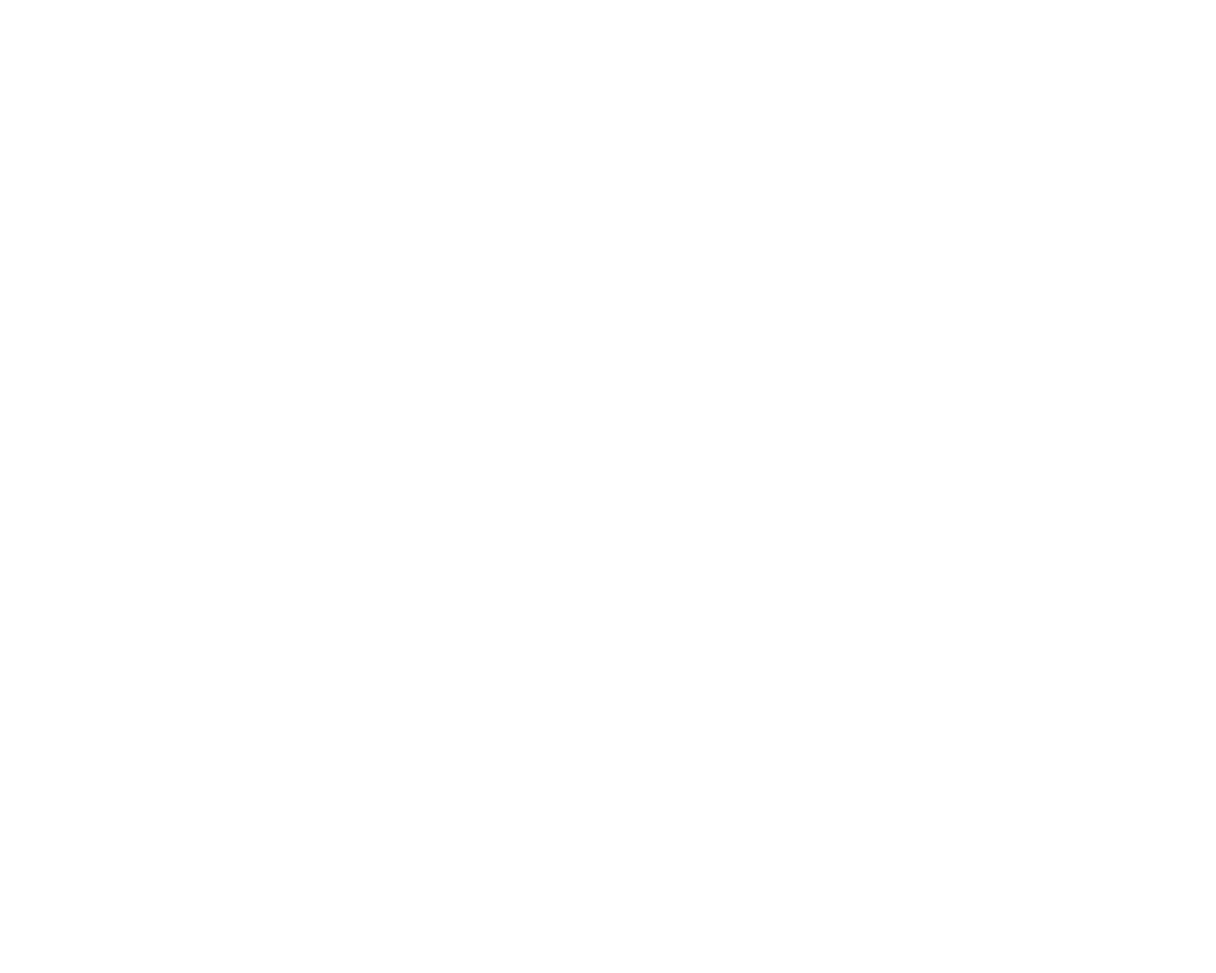
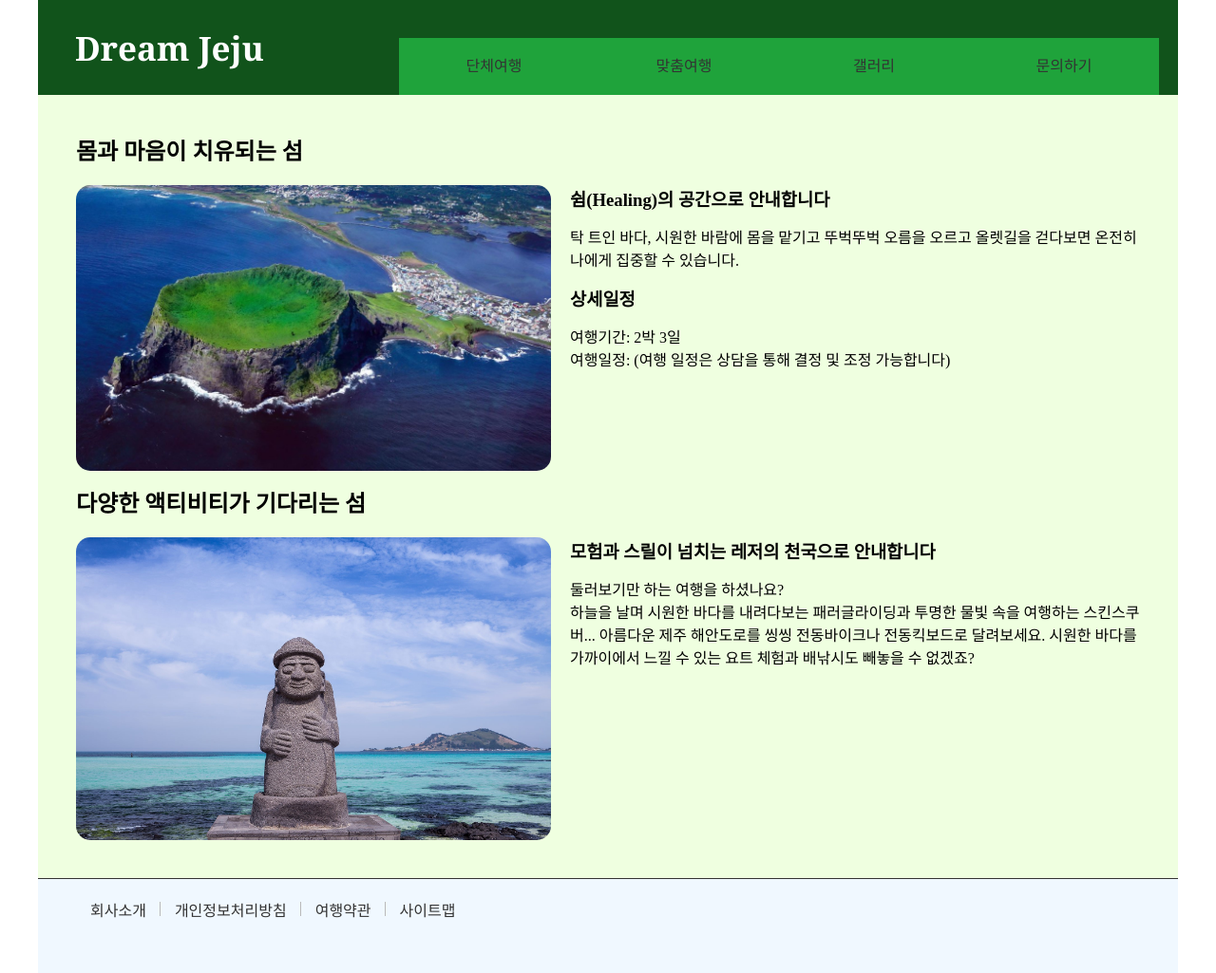
Before and after one commit to 13inuo0/dreamjeju, a plain HTML site: page index.html in a window 1280 px wide. Shown: the whole page at 95% size. Before the commit the page ends 800 px from the top, so only its background shows below. Drawn offline with Linux system fonts and the light colour scheme.

Commit message:
제주 관광설명 페이지 만들기

```diff
--- a/css/main.css
+++ b/css/main.css
@@ -1,6 +1,145 @@
 @charset "utf-8";
-*{
-    margin: 0;
-    padding: 0;
-    box-sizing: border-box;
+* {
+  margin: 0;
+  padding: 0;
+  box-sizing: border-box;
 }
+ul,
+li {
+  list-style: none;
+}
+a {
+  text-decoration: none;
+  color: #333;
+}
+/* 전체레이아웃 */
+.wrap {
+  width: 1200px;
+  margin: auto;
+  background-color: aliceblue;
+}
+/* 상단 */
+.header {
+  height: 100px;
+  display: flex;
+  background-color: #11531b;
+  align-items: center;
+  text-align: center;
+}
+/* 로고 */
+.logo {
+  width: 300px;
+  font-size: 35px;
+  color: #fff;
+  font-family: georgia, "times new roman", times, serif;
+  font-weight: bold;
+  /* background-color: aquamarine; */
+}
+.logo > a {
+  color: #fff;
+}
+/* 메뉴 */
+.menu {
+  position: relative;
+  width: 1000px;
+  height: 100px;
+  background-color: #11531b;
+}
+#top-menu {
+  position: absolute;
+  bottom: 0;
+  right: 20px;
+  display: flex;
+  width: 800px;
+  background-color: rgb(31, 163, 59);
+}
+#top-menu > li {
+  width: calc(100% / 4);
+}
+#top-menu > li > a {
+  display: block;
+  line-height: 60px;
+}
+#top-menu > li > a:hover {
+  background-color: rgb(255, 166, 0);
+  color: #287511;
+}
+/* 메인 */
+.main {
+  width: 100%;
+  padding: 40px;
+  background-color: rgb(239, 255, 224);
+}
+.box {
+  margin-top: 20px;
+  /* background-color: aqua; */
+}
+.desc {
+  width: 100%;
+  display: flex;
+  justify-content: center;
+}
+/* 이미지 */
+.desc-img {
+  width: 500px;
+  overflow: hidden;
+  border-radius: 15px;
+}
+.desc-img > img {
+  display: block;
+  width: 500px;
+  transition: all 0.3s;
+}
+.desc-img > img:hover {
+  transform: scale(1.2);
+  filter: blur(2px);
+}
+/* 설명 */
+.txt {
+  width: 600px;
+  margin-left: 20px;
+  /* background-color: coral; */
+}
+.txt-2 {
+  margin-top: 15px;
+}
+p {
+  margin-top: 15px;
+}
+.txt-box2 {
+  margin-top: 15px;
+}
+/* 하단 */
+.footer {
+  position: relative;
+  width: 1200px;
+  height: 100px;
+  border-top: 1px solid #333;
+  background-color: aliceblue;
+}
+.footer-menu {
+  display: flex;
+  position: absolute;
+  top: 20px;
+  left: 40px;
+}
+.footer-menu > li > a {
+  position: relative;
+  padding: 0 15px;
+}
+.footer-menu > li > a:hover{
+    text-decoration: underline;
+}
+.footer-menu > li > a::after {
+  content: "";
+  display: inline-block;
+  width: 1px;
+  height: 15px;
+  background-color: #b9b9b9;
+  position: absolute;
+  bottom: 3px;
+  right: 0;
+}
+.footer-menu > li:last-child > a::after{
+    content: none;
+}
--- a/index.html
+++ b/index.html
@@ -1,12 +1,99 @@
 <!DOCTYPE html>
 <html lang="ko">
-<head>
-    <meta charset="UTF-8">
-    <meta name="viewport" content="width=device-width, initial-scale=1.0">
+  <head>
+    <meta charset="UTF-8" />
+    <meta name="viewport" content="width=device-width, initial-scale=1.0" />
     <title>dreamjeju</title>
-    <link rel="stylesheet" href="css/main.css">
-</head>
-<body>
-
-</body>
+    <link rel="stylesheet" href="css/main.css" />
+  </head>
+  <body>
+    <!-- 전체 레이아웃 -->
+    <div class="wrap">
+      <!-- 상단 -->
+      <header class="header">
+        <!-- 상단왼쪽 -->
+        <div class="logo">
+          <a href="#">Dream Jeju</a>
+        </div>
+        <!-- 상단 오른쪽 -->
+        <nav class="menu">
+          <ul id="top-menu">
+            <li><a href="#">단체여행</a></li>
+            <li><a href="#">맞춤여행</a></li>
+            <li><a href="#">갤러리</a></li>
+            <li><a href="#">문의하기</a></li>
+          </ul>
+        </nav>
+      </header>
+      <!-- 메인 -->
+      <main class="main">
+        <!-- title -->
+        <h2>몸과 마음이 치유되는 섬</h2>
+        <!-- desc -->
+        <div class="box">
+          <div class="desc">
+            <!-- img -->
+            <div class="desc-img">
+              <img src="./image/efe.jpg" alt="관광지" />
+            </div>
+            <!-- desc contents -->
+            <div class="txt">
+              <div class="txt-box">
+                <!-- 자세한설명 -->
+                <h3>쉼(Healing)의 공간으로 안내합니다</h3>
+                <!-- 자세한 설명 하단 -->
+                <p>
+                  탁 트인 바다, 시원한 바람에 몸을 맡기고 뚜벅뚜벅 오름을 오르고
+                  올렛길을 걷다보면 온전히 나에게 집중할 수 있습니다.
+                </p>
+              </div>
+              <div class="txt-box2">
+                <h3>상세일정</h3>
+                <p>
+                  여행기간: 2박 3일<br />여행일정: (여행 일정은 상담을 통해 결정
+                  및 조정 가능합니다)
+                </p>
+              </div>
+            </div>
+          </div>
+        </div>
+        <h2 class="txt-2">다양한 액티비티가 기다리는 섬</h2>
+        <!-- desc2 -->
+        <div class="box">
+          <div class="desc">
+            <!-- 이미지 -->
+            <div class="desc-img">
+              <img src="./image/img.jpg" alt="돌하르방" />
+            </div>
+            <!-- desc contents -->
+            <div class="txt">
+              <div class="txt-box">
+                <!-- 자세한설명 -->
+                <h3>모험과 스릴이 넘치는 레저의 천국으로 안내합니다</h3>
+                <!-- 자세한 설명 하단 -->
+                <p>
+                  둘러보기만 하는 여행을 하셨나요? <br />
+                  하늘을 날며 시원한 바다를 내려다보는 패러글라이딩과 투명한
+                  물빛 속을 여행하는 스킨스쿠버... 아름다운 제주 해안도로를 씽씽
+                  전동바이크나 전동킥보드로 달려보세요. 시원한 바다를 가까이에서
+                  느낄 수 있는 요트 체험과 배낚시도 빼놓을 수 없겠죠?
+                </p>
+              </div>
+            </div>
+          </div>
+        </div>
+      </main>
+      <!-- 하단 -->
+      <footer class="footer">
+        <nav>
+          <ul class="footer-menu">
+            <li><a href="#">회사소개</a></li>
+            <li><a href="#">개인정보처리방침</a></li>
+            <li><a href="#">여행약관</a></li>
+            <li><a href="#">사이트맵</a></li>
+          </ul>
+        </nav>
+      </footer>
+    </div>
+  </body>
 </html>
```
Also changed, not shown: image/efe.jpg (added), image/img.jpg (added).
